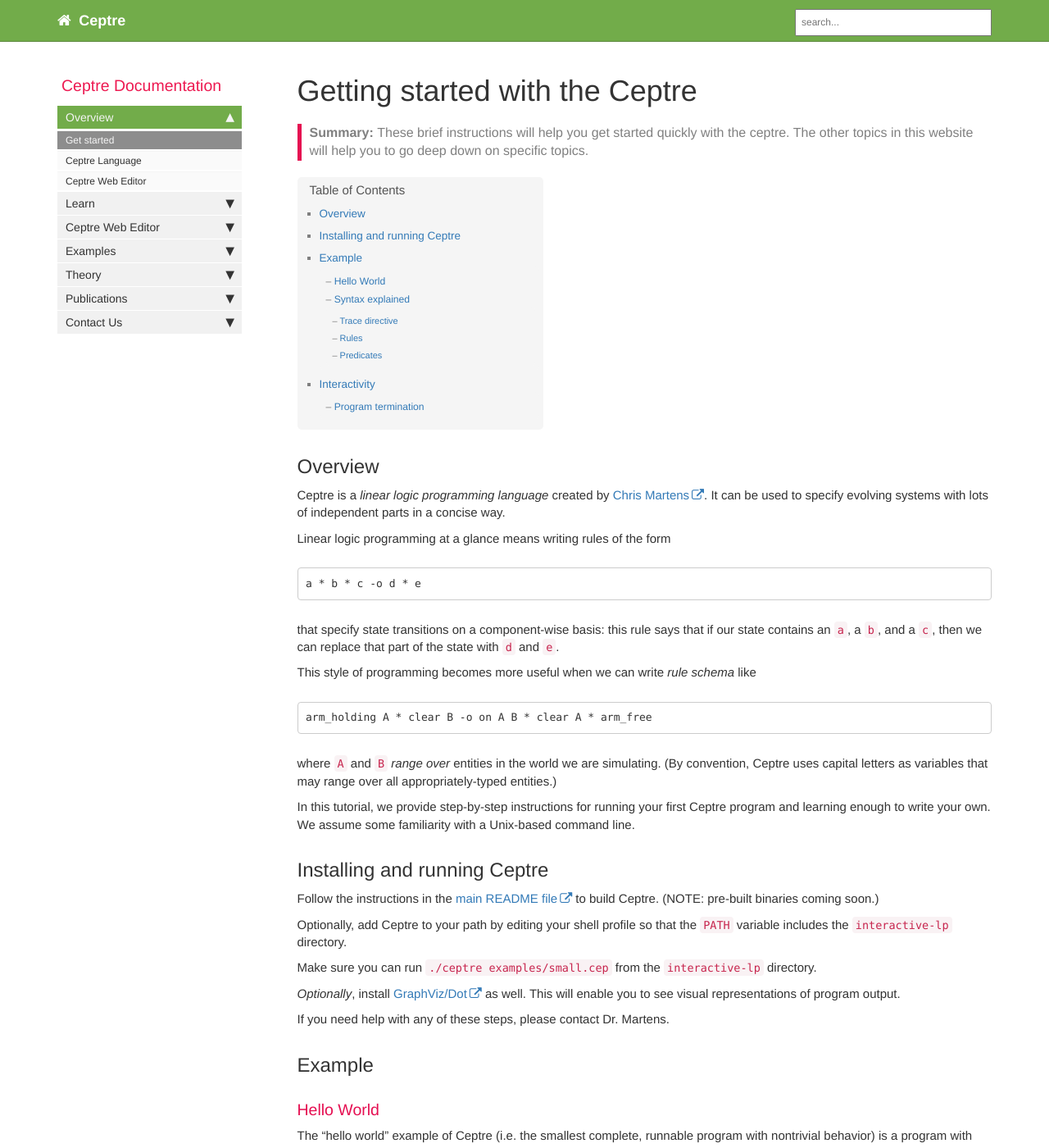
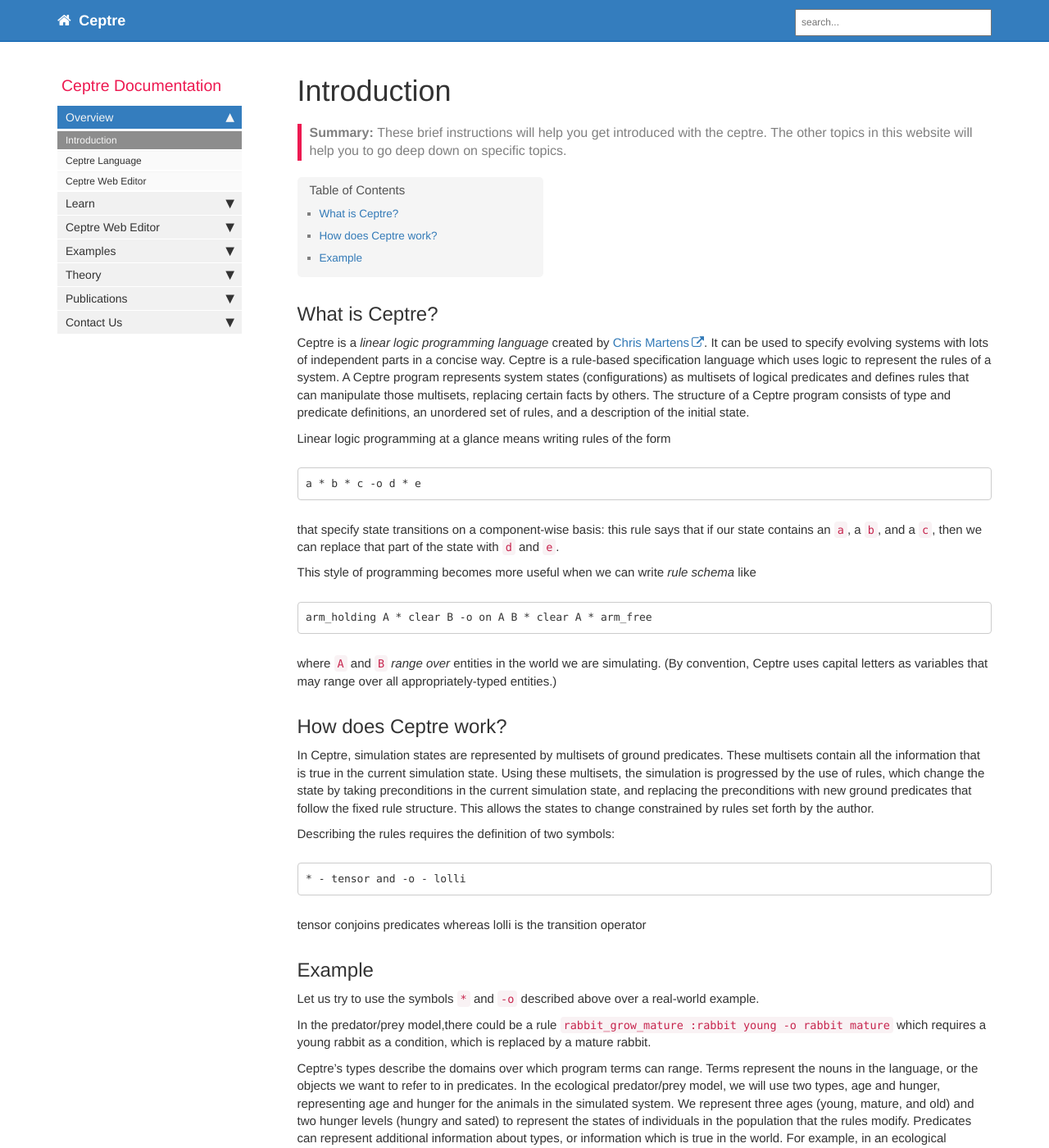
Before and after one commit to ashakhatri007/CeptreDocs, a Jekyll site: the page built from index.md, in a window 1280 px wide and 1400 px high. Shown: the whole window at 82% size. Built offline with Jekyll 4.4.1, drawn with Linux system fonts in a browser that asks for light colours; comment, search, counter and statistics services are not loaded; some of the changed text lies outside the part shown.

Commit message:
Authoring the markdown for Introduction page

````diff
--- a/_data/sidebars/mydoc_sidebar.yml
+++ b/_data/sidebars/mydoc_sidebar.yml
@@ -22,7 +22,7 @@ entries:
     output: web, pdf
     folderitems:
 
-    - title: Get started
+    - title: Introduction
       url: /index.html
       output: web, pdf
       type: homepage
--- a/_data/tags.yml
+++ b/_data/tags.yml
@@ -13,5 +13,6 @@ allowed-tags:
   - news
   - troubleshooting
   - mobile
+  - introduction
 
 # Copyright 2021 Google LLC
--- a/_includes/head.html
+++ b/_includes/head.html
@@ -13,7 +13,7 @@
 <link rel="stylesheet" href="css/customstyles.css">
 <link rel="stylesheet" href="css/boxshadowproperties.css">
 <!-- most color styles are extracted out to here -->
-<link rel="stylesheet" href="css/theme-green.css">
+<link rel="stylesheet" href="css/theme-blue.css">
 
 <script src="https://cdnjs.cloudflare.com/ajax/libs/jquery/3.3.1/jquery.min.js"></script>
 
--- a/index.md
+++ b/index.md
@@ -1,17 +1,23 @@
 ---
-title: "Getting started with the Ceptre"
+title: "Introduction"
 keywords: ceptre
-tags: [getting_started]
+tags: [introduction]
 sidebar: mydoc_sidebar
 permalink: index.html
-summary: These brief instructions will help you get started quickly with the ceptre. The other topics in this website will help you to go deep down on specific topics.
+summary: These brief instructions will help you get introduced with the ceptre. The other topics in this website will help you to go deep down on specific topics.
 ---
 
-## Overview
+## What is Ceptre?
 
 Ceptre is a *linear logic programming language* created by [Chris
 Martens](https://sites.google.com/ncsu.edu/cmartens). It can be used to specify evolving
-systems with lots of independent parts in a concise way.
+systems with lots of independent parts in a concise way. Ceptre is a rule-based specification language which uses
+logic to represent the rules of a system. A Ceptre program
+represents system states (configurations) as multisets of logical
+predicates and defines rules that can manipulate those multisets,
+replacing certain facts by others. The structure of a Ceptre
+program consists of type and predicate definitions, an unordered
+set of rules, and a description of the initial state.
 
 Linear logic programming at a glance means writing rules of the form
 
@@ -34,221 +40,42 @@ where `A` and `B` *range over* entities in the world we are simulating. (By
 convention, Ceptre uses capital letters as variables that may range over
 all appropriately-typed entities.)
 
-In this tutorial, we provide step-by-step instructions for running your
-first Ceptre program and learning enough to write your own.  We assume some
-familiarity with a Unix-based command line.
+## How does Ceptre work?
 
-## Installing and running Ceptre
+In Ceptre, simulation states are represented by multisets of
+ground predicates. These multisets contain all the information
+that is true in the current simulation state. Using these multisets,
+the simulation is progressed by the use of rules, which change
+the state by taking preconditions in the current simulation state,
+and replacing the preconditions with new ground predicates
+that follow the fixed rule structure. This allows the states to
+change constrained by rules set forth by the author.
 
-Follow the instructions in the [main README file](https://github.com/chrisamaphone/interactive-lp) to build Ceptre. (NOTE: pre-built binaries coming soon.)
+Describing the rules requires the definition of two symbols:
 
-Optionally, add Ceptre to your path by editing your shell profile so that
-the `PATH` variable includes the `interactive-lp` directory.
-
-Make sure you can run `./ceptre examples/small.cep` from the
-`interactive-lp` directory.
-
-*Optionally*, install [GraphViz/Dot](http://www.graphviz.org/) as well.
-This will enable you to see visual representations of program output.
-
-If you need help with any of these steps, please contact Dr. Martens.
-
+```
+* - tensor and -o - lolli
+```
+tensor conjoins predicates whereas lolli is the transition operator
 
 ## Example
 
-### Hello World
+Let us try to use the symbols `*` and `-o` described above over a real-world example.
 
-The "hello world" example of Ceptre (i.e. the smallest complete, runnable
-program with nontrivial behavior)  is a program with two predicates and a
-single rule.
+In the predator/prey model,there could be a rule `rabbit_grow_mature :rabbit young -o rabbit mature` which requires a young rabbit as a
+condition, which is replaced by a mature rabbit.
 
-Create a file named `hello.cep` and add the following text to it:
-
-```
-a : pred.
-b : pred.
-
-stage main = {
-  rule : a -o b.
-}
-
-#trace _ main {a,a,a}.
-```
-
-Then, run `ceptre` on `hello.cep`. You should see something like the following
-output:
-
-```
-Ceptre!
-a: pred.
-b: pred.
-stage main {
-forward chaining rule rule with 0 free variables...
-}
-#trace ...
-
-
-Final state:
-{qui, b, b, b, (stage main)}
-
-Trace:
-let [x4] = rule  [x1, []];
-let [x5] = rule  [x3, []];
-let [x6] = rule  [x2, []];
-```
-
-(If your `Trace` looks slightly different from this one, don't worry: we'll
-see soon why there might be variation in the output.)
-
-This output will not make much sense yet, but for now, the relevant part to
-look at is the `Final state`, which we see contains three copies of `b`.
-Our rule replaced each instance of `a` provided in the input `{a,a,a}` with
-`b`.
-
-### Syntax explained
-
-Let's break down the hello world example into smaller parts that we can
-understand one at a time, starting with the bottom line of the program.
-
-#### Trace directive
-
-```
-#trace _ main {a,a,a}.
-```
-
-This line is what runs the program, via the keyword `#trace`. A `#trace`
-command has three arguments: the bound, the initial stage, and the initial
-context. A bound of `_` means that the program can run as long as it needs
-to; this argument can also be a number specifying the number of steps to
-run before stopping. The initial stage `main` tells the program to start in
-the stage we've named `main` (more on *stages* later --- for now, just
-think of them as program components or subroutines). The initial context
-`{a,a,a}` says that the program should start with a context consisting of
-three instances of `a`.
-
-#### Rules
-
-```
-stage main = {
-  rule : a -o b.
-}
-```
-
-This syntax declares a stage named `main` consisting of a single rule, named `rule`.
-The rule `a -o b`, pronounced `a lolli b`, says that any `a` in the context
-can be replaced by a `b`.
-
-In general, a rule may replace multiple components by multiple other
-components. Let's look at another rule we could write.
-
-```
-rule2 : b * b -o c * d
-```
-
-Here we use the `*` syntax to conjoin different components, both prior to
-the `-o` and after it. `*` binds more tightly than `-o`: the above rule
-would be parenthesized `(b * b) -o (c * d)`.
-
-#### Predicates
-
-```
-a : pred.
-b : pred.
-```
-
-These lines declare `a` and `b` as predicates in the language. All
-predicates that rules refer to must be declared beforehand.
-
-Ceptre contains a rich predicate and type language that can be used to
-describe data structures like lists, options, and so on. We will describe
-these features in an introduction to the less beginnerly features of the
-language.
-
-## Interactivity
-
-Now, after the declaration of the `main` stage, add the line
-`#interactive main`. That is, the middle part of the program should look
-like this:
-
-```
-stage main = {
-  rule : a -o b.
-}
-#interactive main.
-```
-
-Save the file.  Now when you run `ceptre` on `hello.cep`, you will be given
-a prompt:
-
-```
-0: rule
-1: rule
-2: rule
-?-
-```
-
-Each of these options corresponds to a different way that the program can
-evolve, which we call a *transition*. But we only have one rule in our
-program, so how can it have multiple choices for what to do?
-
-The answer is that we started with a context containing *three instances*
-of the predicate `a`, and each of those instances is considered distinct.
-So there really are three possibilities for how the rule may fire,
-corresponding to *which* of the three `a`s is to be replaced.
-When the stage isn't marked as interactive, the engine will choose randomly
-between all available transitions.
-
-Type a number corresponding to one of these choices, for instance 0. Now
-you should see
-
-```
-0: rule
-1: rule
-2: rule
-?- 0
-
-0: rule
-1: rule
-?-
-```
-
-Select 0 twice more to see a similar output to the original program:
-
-```
-Final state:
-{qui, b, b, b, (stage main)}
-
-Trace:
-let [x4] = rule  [x1, []];
-let [x5] = rule  [x2, []];
-let [x6] = rule  [x3, []];
-```
-
-Now we can make some sense of the `Trace` output: just looking to the
-right-hand side of each `=` sign, we see that `rule` is applied to `x1`,
-`x1`, and `x3` in sequence. These variables correspond to each of the three
-`a`s we began with in the initial context.
-
-The variables `x4`, `x5`, and `x6` on the left-hand side of the `=` are
-*outputs* of the rule application, i.e. they are instances of `b`.
-
-If you have installed GraphViz/Dot, run
-```
-dot -Tps trace.dot -o trace.ps
-```
-
-And open `trace.ps` with your favorite viewer. This graph shows you a
-structured record of the program's execution:
-
-<img src="images\tutorial-hello.png">
-
-### Program termination
-
-A stage is over when it is *quiescent*: no more rules apply to the current
-program state. In this example, we will never reach quiescence --- we have
-not specified computation with any particular goal, just a policy for
-interacting with it. Next, we'll explore how to set up a multi-stage
-program that checks for a particular "win condition" in the simulation.
-
+Ceptre’s types describe the domains over which program
+terms can range. Terms represent the nouns in the language, or
+the objects we want to refer to in predicates. In the ecological
+predator/prey model, we will use two types, age and hunger,
+representing age and hunger for the animals in the simulated
+system. We represent three ages (young, mature, and old)
+and two hunger levels (hungry and sated) to represent the
+states of individuals in the population that the rules modify.
+Predicates can represent additional information about types,
+or information which is true in the world. For example, in
+an ecological predator/prey model, there could be a predicate
+rabbit age, denoting a rabbit’s age.
 
 {% include links.html %}
````
Also changed, not shown: index copy.md (added, +260 -0 lines).
